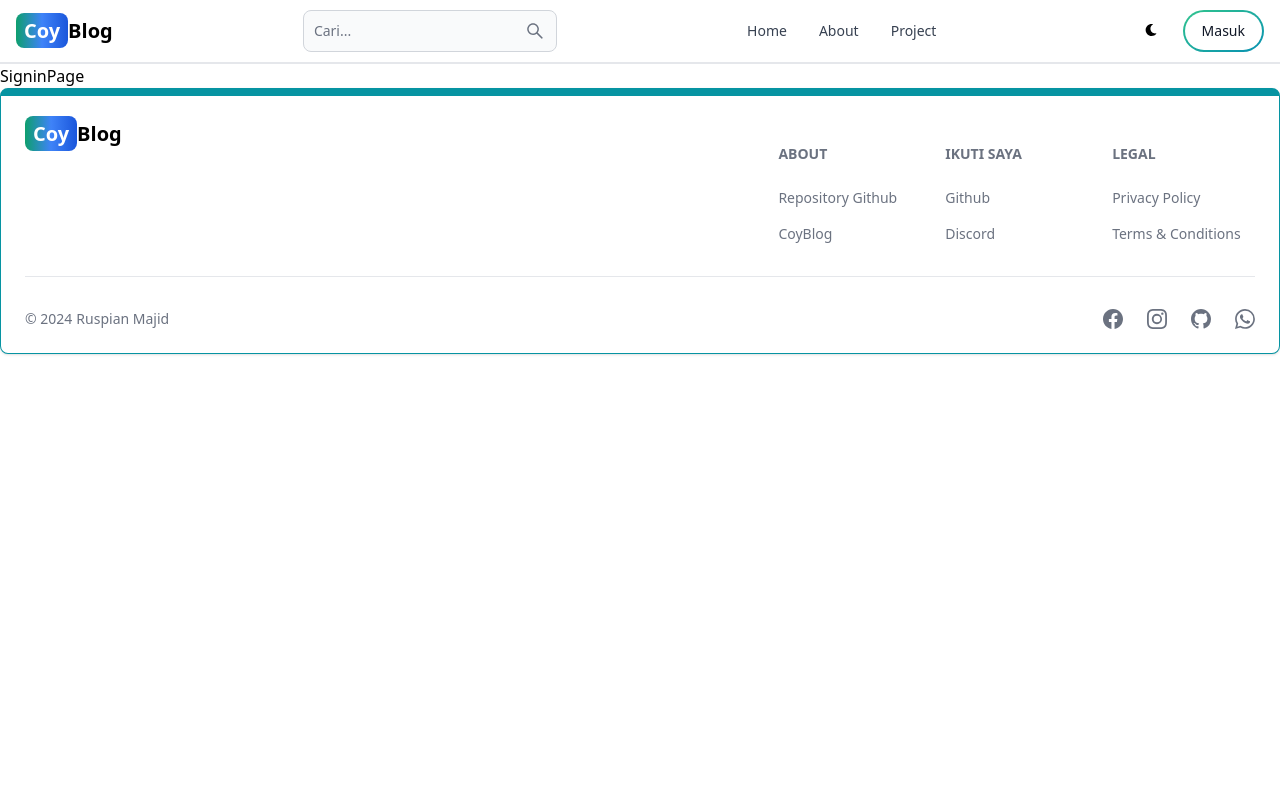
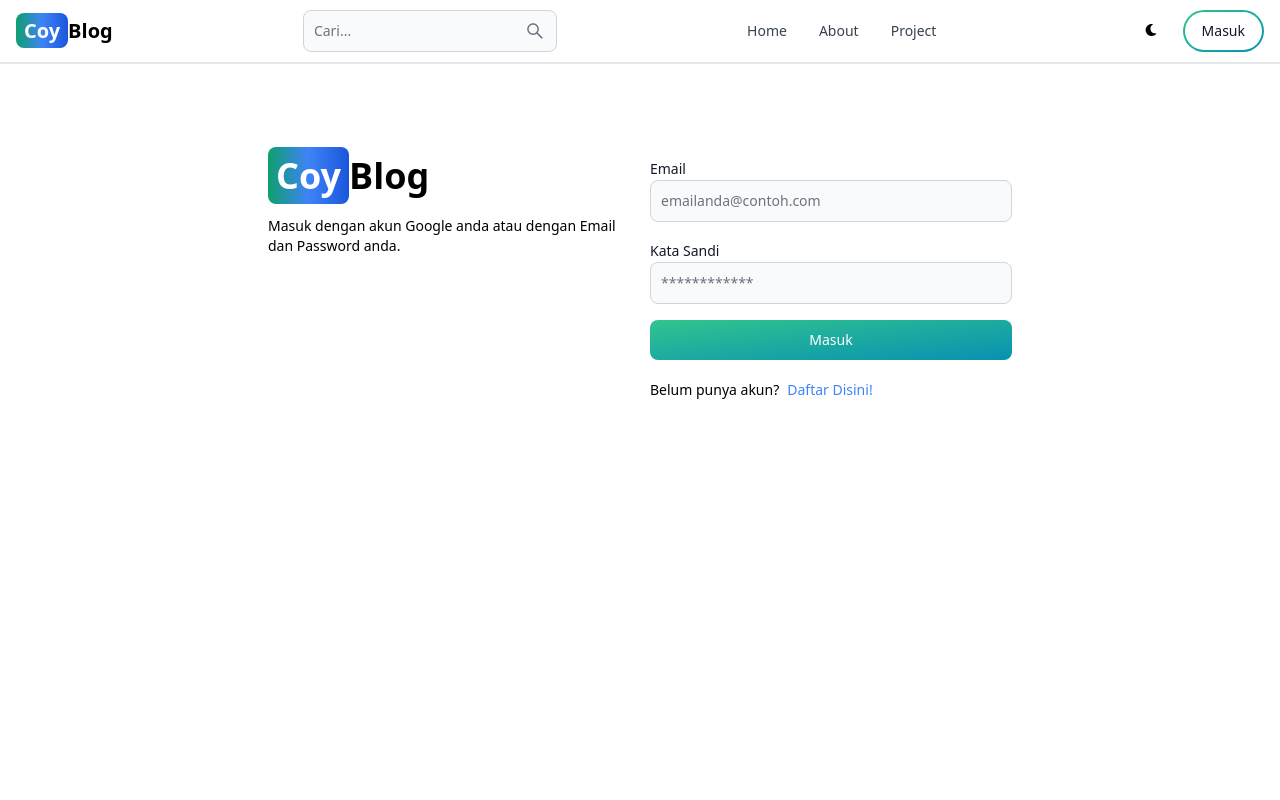
Before and after one commit to ruspian/BLOG-WEB-MERN-VITE, a React (Vite) app in the folder client/: page /signin in a window 1280 px wide. Shown: the top 800 px of the page. Built offline with nearby package versions, Linux system fonts and the light colour scheme.

Commit message:
buat tampilan halaman masuk dan menjalankan fungsinya

```diff
--- a/client/src/pages/SigninPage.jsx
+++ b/client/src/pages/SigninPage.jsx
@@ -1,7 +1,132 @@
-import React from "react";
+import { Alert, Button, Label, Spinner, TextInput } from "flowbite-react";
+import { useState } from "react";
+import { Link, useNavigate } from "react-router-dom";
 
 const SigninPage = () => {
-  return <div>SigninPage</div>;
+  const [formData, setFormData] = useState({});
+  const [errorMessage, setErrorMessage] = useState(null);
+  const [loading, setLoading] = useState(false);
+
+  const navigate = useNavigate();
+
+  // mengambil data inputan user dari form
+  const handleChange = (e) => {
+    setFormData({
+      ...formData,
+      [e.target.id]: e.target.value.trim(),
+    });
+  };
+  // console.log(formData);
+
+  const handleSubmit = async (e) => {
+    // menghentikan tindakan default dari browser
+    e.preventDefault();
+
+    if (!formData.email || !formData.password) {
+      setErrorMessage("Mohon isi semua kolom");
+    }
+
+    try {
+      setLoading(true);
+      setErrorMessage(null);
+
+      // mengirimkan data user ke server
+      const res = await fetch("/api/auth/signin", {
+        method: "POST",
+        headers: {
+          "Content-Type": "application/json",
+        },
+        body: JSON.stringify(formData),
+      });
+
+      const data = await res.json();
+
+      if (data.success === false) {
+        return setErrorMessage(data.message);
+      }
+
+      setLoading(false);
+
+      if (res.ok) {
+        navigate("/");
+      }
+    } catch (error) {
+      setErrorMessage(error.message);
+      setLoading(false);
+    }
+  };
+
+  return (
+    <div className="min-h-screen mt-20">
+      <div className="flex p-3 max-w-3xl mx-auto flex-col md:flex-row gap-5">
+        {/* bagian kiri */}
+        <div className="flex-1">
+          <Link to="/" className="font-bold dark:text-white text-4xl ">
+            <span className="px-2 py-1 bg-gradient-to-r from-green-500 via-blue-500 to-blue-700 rounded-lg text-white">
+              Coy
+            </span>
+            Blog
+          </Link>
+
+          <p className="text-sm mt-5">
+            Masuk dengan akun Google anda atau dengan Email dan Password anda.
+          </p>
+        </div>
+
+        {/* bagian kanan  */}
+        <div className="flex-1">
+          <form className="flex flex-col gap-4" onSubmit={handleSubmit}>
+            <div className="">
+              <Label value="Email" />
+              <TextInput
+                type="email"
+                placeholder="emailanda@contoh.com"
+                id="email"
+                onChange={handleChange}
+              />
+            </div>
+
+            <div className="">
+              <Label value="Kata Sandi" />
+              <TextInput
+                type="password"
+                placeholder="************"
+                id="password"
+                onChange={handleChange}
+              />
+            </div>
+
+            <Button
+              gradientDuoTone="greenToBlue"
+              type="submit"
+              disabled={loading}
+            >
+              {loading ? (
+                <>
+                  <Spinner size="sm" />
+                  <span className="pl-3">Tunggu Sebentar...</span>
+                </>
+              ) : (
+                "Masuk"
+              )}
+            </Button>
+          </form>
+
+          <div className=" flex gap-2 text-sm mt-5">
+            <span>Belum punya akun?</span>
+            <Link to="/signup" className="text-blue-500 hover:underline ">
+              Daftar Disini!
+            </Link>
+          </div>
+          {errorMessage && (
+            <Alert className="mt-5" color="failure">
+              {errorMessage}
+            </Alert>
+          )}
+        </div>
+      </div>
+    </div>
+  );
 };
 
 export default SigninPage;
--- a/client/src/pages/SignupPage.jsx
+++ b/client/src/pages/SignupPage.jsx
@@ -102,7 +102,7 @@
               <Label value="Kata Sandi" />
               <TextInput
                 type="password"
-                placeholder="Password Anda"
+                placeholder="**************"
                 id="password"
                 onChange={handleChange}
               />
```
